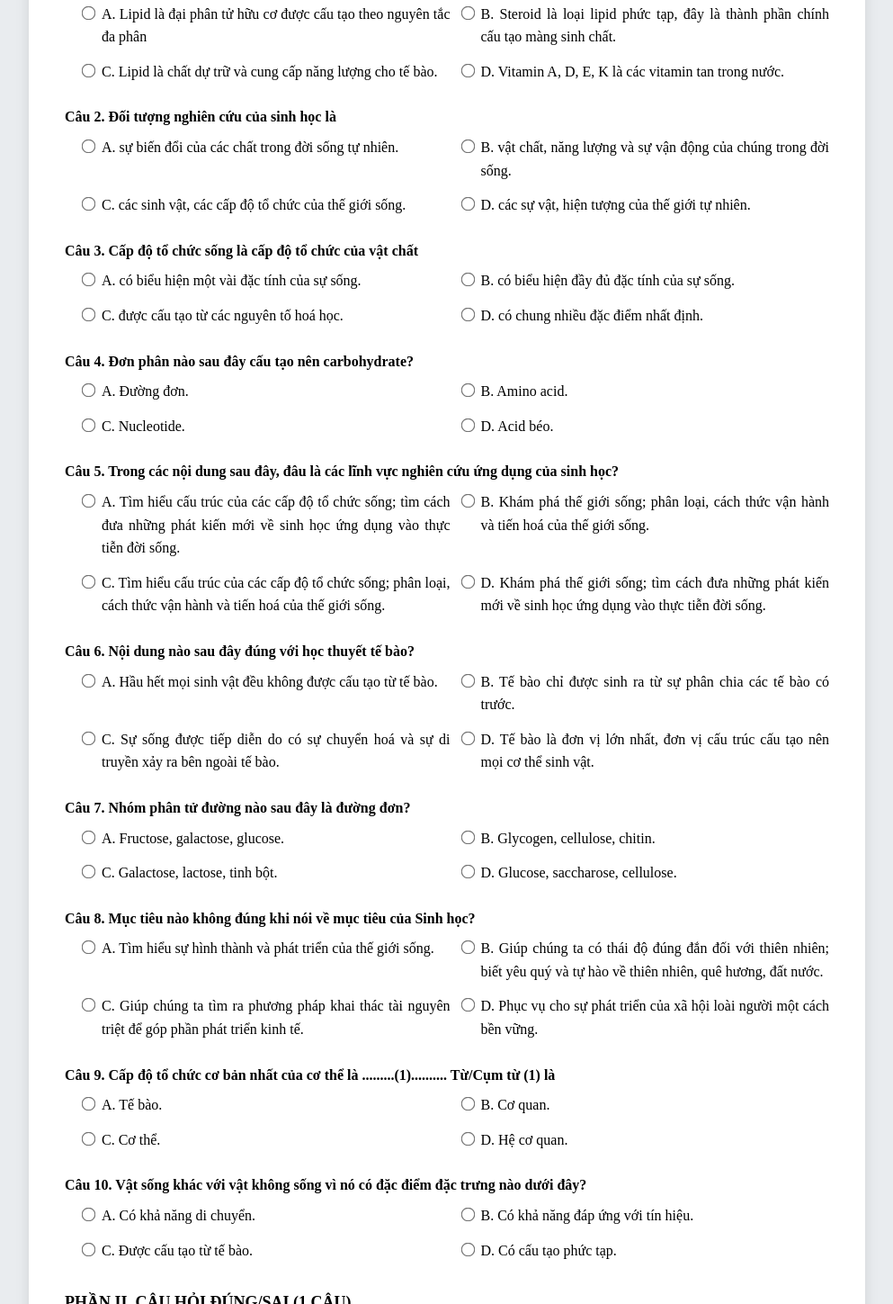
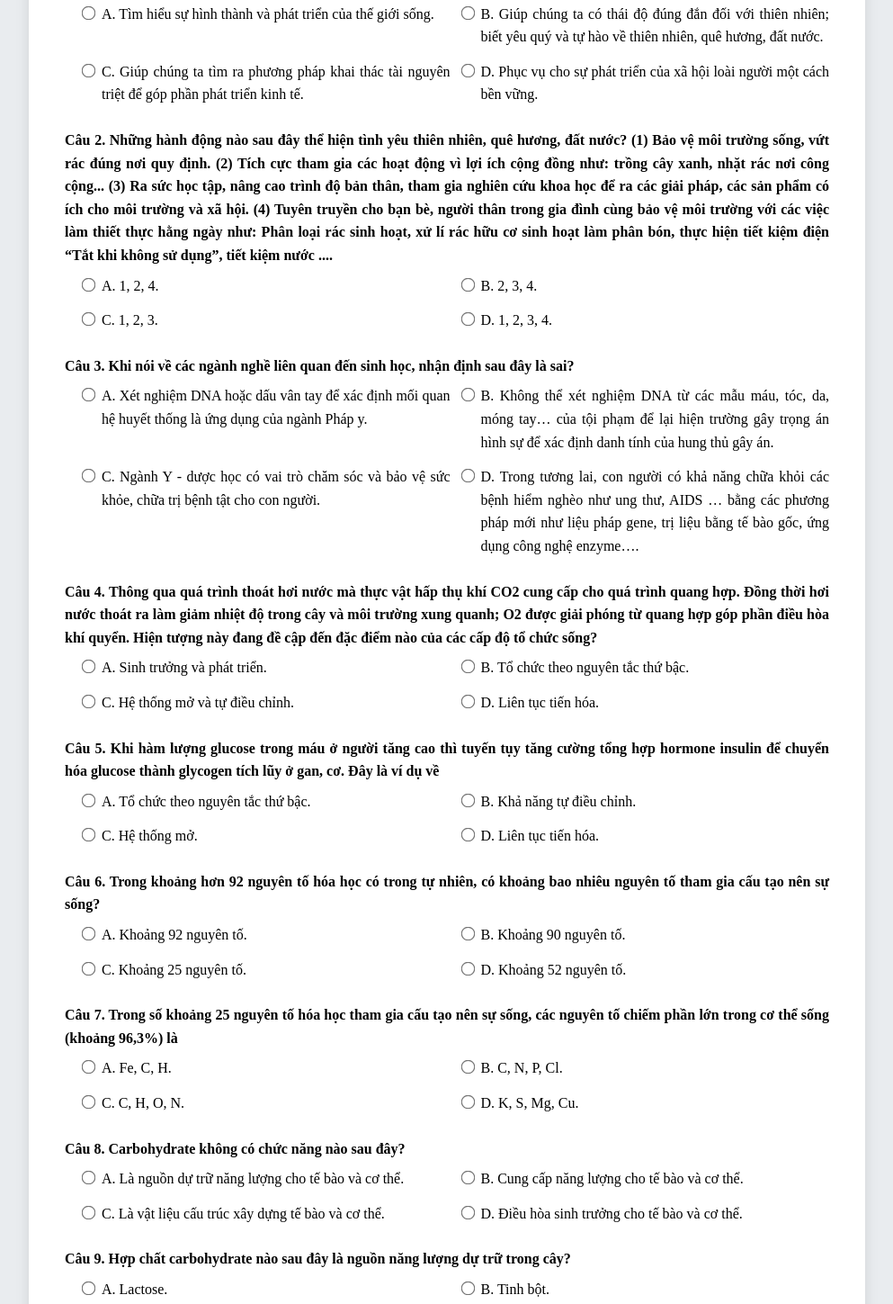
Before and after one commit to buinqocnhu/sinhhoc10a12.github.io, a plain HTML site: page index.html in a window 1280 px wide. Shown: the part 229-1678 px from the top of the page at 90% size, without its empty margins (143-1136 px from the left). Drawn offline with Linux system fonts and the light colour scheme.

Commit message:
Update index.html

```diff
--- a/index.html
+++ b/index.html
@@ -3,7 +3,7 @@
 <head>
     <meta charset="UTF-8">
     <meta name="viewport" content="width=device-width, initial-scale=1.0">
-    <title>Đề Thi Sinh Học 10 - Chuẩn Form</title>
+    <title>Đề Thi Sinh Học 10 - Đề Số 2</title>
     <style>
         body { font-family: 'Times New Roman', Times, serif; background-color: #e9ecef; color: #000; margin: 0; padding: 20px; }
         .container { max-width: 850px; margin: auto; background: white; padding: 40px; box-shadow: 0 0 15px rgba(0,0,0,0.1); }
@@ -66,37 +66,34 @@
 </div>
 
 <script>
-    // --- NGÂN HÀNG CÂU HỎI ĐÃ XÁO TRỘN VÀ ĐẦY ĐỦ ---
+    // --- NGÂN HÀNG CÂU HỎI MỚI (ĐÃ XÁO TRỘN) ---
 
     // 1. Trắc nghiệm (10 câu)
     const mcQuestions = [
-        // Bài 5
-        { id: "mc1", q: "Khi nói về lipid, phát biểu nào sau đây là đúng?", options: ["A. Lipid là đại phân tử hữu cơ được cấu tạo theo nguyên tắc đa phân", "B. Steroid là loại lipid phức tạp, đây là thành phần chính cấu tạo màng sinh chất.", "C. Lipid là chất dự trữ và cung cấp năng lượng cho tế bào.", "D. Vitamin A, D, E, K là các vitamin tan trong nước."], ans: "C" },
-        // Bài 1
-        { id: "mc2", q: "Đối tượng nghiên cứu của sinh học là", options: ["A. sự biến đổi của các chất trong đời sống tự nhiên.", "B. vật chất, năng lượng và sự vận động của chúng trong đời sống.", "C. các sinh vật, các cấp độ tổ chức của thế giới sống.", "D. các sự vật, hiện tượng của thế giới tự nhiên."], ans: "C" },
-        // Bài 3
-        { id: "mc3", q: "Cấp độ tổ chức sống là cấp độ tổ chức của vật chất", options: ["A. có biểu hiện một vài đặc tính của sự sống.", "B. có biểu hiện đầy đủ đặc tính của sự sống.", "C. được cấu tạo từ các nguyên tố hoá học.", "D. có chung nhiều đặc điểm nhất định."], ans: "B" },
-        // Bài 5
-        { id: "mc4", q: "Đơn phân nào sau đây cấu tạo nên carbohydrate?", options: ["A. Đường đơn.", "B. Amino acid.", "C. Nucleotide.", "D. Acid béo."], ans: "A" },
-        // Bài 1
-        { id: "mc5", q: "Trong các nội dung sau đây, đâu là các lĩnh vực nghiên cứu ứng dụng của sinh học?", options: ["A. Tìm hiểu cấu trúc của các cấp độ tổ chức sống; tìm cách đưa những phát kiến mới về sinh học ứng dụng vào thực tiễn đời sống.", "B. Khám phá thế giới sống; phân loại, cách thức vận hành và tiến hoá của thế giới sống.", "C. Tìm hiểu cấu trúc của các cấp độ tổ chức sống; phân loại, cách thức vận hành và tiến hoá của thế giới sống.", "D. Khám phá thế giới sống; tìm cách đưa những phát kiến mới về sinh học ứng dụng vào thực tiễn đời sống."], ans: "D" },
-        // Bài 4
-        { id: "mc6", q: "Nội dung nào sau đây đúng với học thuyết tế bào?", options: ["A. Hầu hết mọi sinh vật đều không được cấu tạo từ tế bào.", "B. Tế bào chỉ được sinh ra từ sự phân chia các tế bào có trước.", "C. Sự sống được tiếp diễn do có sự chuyển hoá và sự di truyền xảy ra bên ngoài tế bào.", "D. Tế bào là đơn vị lớn nhất, đơn vị cấu trúc cấu tạo nên mọi cơ thể sinh vật."], ans: "B" },
-        // Bài 5
-        { id: "mc7", q: "Nhóm phân tử đường nào sau đây là đường đơn?", options: ["A. Fructose, galactose, glucose.", "B. Glycogen, cellulose, chitin.", "C. Galactose, lactose, tinh bột.", "D. Glucose, saccharose, cellulose."], ans: "A" },
-        // Bài 1
-        { id: "mc8", q: "Mục tiêu nào không đúng khi nói về mục tiêu của Sinh học?", options: ["A. Tìm hiểu sự hình thành và phát triển của thế giới sống.", "B. Giúp chúng ta có thái độ đúng đắn đối với thiên nhiên; biết yêu quý và tự hào về thiên nhiên, quê hương, đất nước.", "C. Giúp chúng ta tìm ra phương pháp khai thác tài nguyên triệt để góp phần phát triển kinh tế.", "D. Phục vụ cho sự phát triển của xã hội loài người một cách bền vững."], ans: "C" },
-        // Bài 4
-        { id: "mc9", q: "Cấp độ tổ chức cơ bản nhất của cơ thể là .........(1).......... Từ/Cụm từ (1) là", options: ["A. Tế bào.", "B. Cơ quan.", "C. Cơ thể.", "D. Hệ cơ quan."], ans: "A" },
-        // Bài 3
-        { id: "mc10", q: "Vật sống khác với vật không sống vì nó có đặc điểm đặc trưng nào dưới đây?", options: ["A. Có khả năng di chuyển.", "B. Có khả năng đáp ứng với tín hiệu.", "C. Được cấu tạo từ tế bào.", "D. Có cấu tạo phức tạp."], ans: "C" }
+        // Bài 1 (Câu 4, 5, 6 trang 1)
+        { id: "mc1", q: "Mục tiêu nào không đúng khi nói về mục tiêu của Sinh học?", options: ["A. Tìm hiểu sự hình thành và phát triển của thế giới sống.", "B. Giúp chúng ta có thái độ đúng đắn đối với thiên nhiên; biết yêu quý và tự hào về thiên nhiên, quê hương, đất nước.", "C. Giúp chúng ta tìm ra phương pháp khai thác tài nguyên triệt để góp phần phát triển kinh tế.", "D. Phục vụ cho sự phát triển của xã hội loài người một cách bền vững."], ans: "C" },
+        { id: "mc2", q: "Những hành động nào sau đây thể hiện tình yêu thiên nhiên, quê hương, đất nước? (1) Bảo vệ môi trường sống, vứt rác đúng nơi quy định. (2) Tích cực tham gia các hoạt động vì lợi ích cộng đồng như: trồng cây xanh, nhặt rác nơi công cộng... (3) Ra sức học tập, nâng cao trình độ bản thân, tham gia nghiên cứu khoa học để ra các giải pháp, các sản phẩm có ích cho môi trường và xã hội. (4) Tuyên truyền cho bạn bè, người thân trong gia đình cùng bảo vệ môi trường với các việc làm thiết thực hằng ngày như: Phân loại rác sinh hoạt, xử lí rác hữu cơ sinh hoạt làm phân bón, thực hiện tiết kiệm điện “Tắt khi không sử dụng”, tiết kiệm nước ....", options: ["A. 1, 2, 4.", "B. 2, 3, 4.", "C. 1, 2, 3.", "D. 1, 2, 3, 4."], ans: "D" },
+        { id: "mc3", q: "Khi nói về các ngành nghề liên quan đến sinh học, nhận định sau đây là sai?", options: ["A. Xét nghiệm DNA hoặc dấu vân tay để xác định mối quan hệ huyết thống là ứng dụng của ngành Pháp y.", "B. Không thể xét nghiệm DNA từ các mẫu máu, tóc, da, móng tay… của tội phạm để lại hiện trường gây trọng án hình sự để xác định danh tính của hung thủ gây án.", "C. Ngành Y - dược học có vai trò chăm sóc và bảo vệ sức khỏe, chữa trị bệnh tật cho con người.", "D. Trong tương lai, con người có khả năng chữa khỏi các bệnh hiểm nghèo như ung thư, AIDS … bằng các phương pháp mới như liệu pháp gene, trị liệu bằng tế bào gốc, ứng dụng công nghệ enzyme…."], ans: "B" },
+
+        // Bài 3 (Câu 4, 5 trang 7, 8)
+        { id: "mc4", q: "Thông qua quá trình thoát hơi nước mà thực vật hấp thụ khí CO2 cung cấp cho quá trình quang hợp. Đồng thời hơi nước thoát ra làm giảm nhiệt độ trong cây và môi trường xung quanh; O2 được giải phóng từ quang hợp góp phần điều hòa khí quyển. Hiện tượng này đang đề cập đến đặc điểm nào của các cấp độ tổ chức sống?", options: ["A. Sinh trưởng và phát triển.", "B. Tổ chức theo nguyên tắc thứ bậc.", "C. Hệ thống mở và tự điều chỉnh.", "D. Liên tục tiến hóa."], ans: "C" },
+        { id: "mc5", q: "Khi hàm lượng glucose trong máu ở người tăng cao thì tuyến tụy tăng cường tổng hợp hormone insulin để chuyển hóa glucose thành glycogen tích lũy ở gan, cơ. Đây là ví dụ về", options: ["A. Tổ chức theo nguyên tắc thứ bậc.", "B. Khả năng tự điều chỉnh.", "C. Hệ thống mở.", "D. Liên tục tiến hóa."], ans: "B" },
+
+        // Bài 4 (Câu 12, 13 trang 11)
+        { id: "mc6", q: "Trong khoảng hơn 92 nguyên tố hóa học có trong tự nhiên, có khoảng bao nhiêu nguyên tố tham gia cấu tạo nên sự sống?", options: ["A. Khoảng 92 nguyên tố.", "B. Khoảng 90 nguyên tố.", "C. Khoảng 25 nguyên tố.", "D. Khoảng 52 nguyên tố."], ans: "C" },
+        { id: "mc7", q: "Trong số khoảng 25 nguyên tố hóa học tham gia cấu tạo nên sự sống, các nguyên tố chiếm phần lớn trong cơ thể sống (khoảng 96,3%) là", options: ["A. Fe, C, H.", "B. C, N, P, Cl.", "C. C, H, O, N.", "D. K, S, Mg, Cu."], ans: "C" },
+
+        // Bài 5 (Câu 5, 8, 9 trang 16)
+        { id: "mc8", q: "Carbohydrate không có chức năng nào sau đây?", options: ["A. Là nguồn dự trữ năng lượng cho tế bào và cơ thể.", "B. Cung cấp năng lượng cho tế bào và cơ thể.", "C. Là vật liệu cấu trúc xây dựng tế bào và cơ thể.", "D. Điều hòa sinh trưởng cho tế bào và cơ thể."], ans: "D" },
+        { id: "mc9", q: "Hợp chất carbohydrate nào sau đây là nguồn năng lượng dự trữ trong cây?", options: ["A. Lactose.", "B. Tinh bột.", "C. Glucose.", "D. Glycogen."], ans: "B" },
+        { id: "mc10", q: "Nhóm thực phẩm nào dưới đây là nguồn chính cung cấp chất đường bột cho cơ thể?", options: ["A. Dừa, mỡ lợn, dầu hạt cải.", "B. Bắp cải, cà rốt, cam.", "C. Tôm, thịt gà, trứng vịt.", "D. Gạo, ngô, khoai lang."], ans: "D" }
     ];
 
-    // 2. Đúng/Sai (1 câu - Bài 5)
+    // 2. Đúng/Sai (1 câu - Bài 5, Câu 52 trang 21)
     const tfQuestions = [
         {
             id: "tf1",
-            q: "Phân tích vật chất di truyền của bốn chủng vi sinh vật gây bệnh thì thu được kết quả như bảng sau. Biết rằng bốn chủng trên đều có vật chất di truyền là một phân tử nucleic acid. Nhận định sau đây đúng hay sai?",
+            q: "Phân tích vật chất di truyền của bốn chủng vi sinh vật gây bệnh thì thu được kết quả như bảng sau. Biết rằng bốn chủng trên đều có vật chất di truyền là một phân tử nucleic acid. Từ kết quả phân tích, mỗi nhận định sau đây đúng hay sai?",
             table: `<table class="tf-table"><tr><th>Chủng gây bệnh</th><th colspan="5">Tỷ lệ các loại nucleotide (%)</th></tr><tr><th></th><th>A</th><th>T</th><th>U</th><th>G</th><th>C</th></tr><tr><td>1</td><td>15</td><td>15</td><td>0</td><td>35</td><td>35</td></tr><tr><td>2</td><td>30</td><td>20</td><td>0</td><td>30</td><td>20</td></tr><tr><td>3</td><td>24</td><td>0</td><td>24</td><td>21</td><td>31</td></tr><tr><td>4</td><td>27</td><td>0</td><td>27</td><td>23</td><td>23</td></tr></table>`,
             statements: ["a) Chủng 1 có thể có vật chất di truyền là một phân tử DNA mạch kép.", "b) Chủng 2 có thể có vật chất di truyền là một phân tử DNA mạch đơn.", "c) Chủng 3 có thể có vật chất di truyền là một phân tử RNA mạch đơn.", "d) Chủng 4 có thể có vật chất di truyền là một phân tử RNA mạch kép."],
             ans: ["Đúng", "Đúng", "Đúng", "Sai"]
@@ -105,28 +102,28 @@
 
     // 3. Trả lời ngắn (6 câu)
     const saQuestions = [
-        // Bài 5
-        { id: "sa1", q: "Carbohydrate được cấu tạo từ bao nhiêu nguyên tố hoá học?", type: "text", ans: "3 nguyên tố (C, H, O)." },
-        // Bài 3
-        { id: "sa2", q: "Những nhận định nào đúng về đặc điểm chung của các cấp độ tổ chức của thế giới sống? (1) Tổ chức theo nguyên tắc thứ bậc. (2) Có khả năng tự điều chỉnh. (3) Thường xuyên trao đổi chất với môi trường. (4) Luôn có môi trường sống giống nhau.", type: "text", ans: "(1), (2), (3)." },
-        // Bài 1
-        { id: "sa3", q: "Khi nói về các ngành nghề liên quan đến sinh học, nhận định sau đây là sai?", type: "radio", options: ["A. Xét nghiệm DNA hoặc dấu vân tay để xác định mối quan hệ huyết thống là ứng dụng của ngành Pháp y.", "B. Không thể xét nghiệm DNA từ các mẫu máu, tóc, da, móng tay… của tội phạm để lại hiện trường gây trọng án hình sự để xác định danh tính của hung thủ gây án.", "C. Ngành Y - dược học có vai trò chăm sóc và bảo vệ sức khỏe, chữa trị bệnh tật cho con người.", "D. Trong tương lai, con người có khả năng chữa khỏi các bệnh hiểm nghèo như ung thư, AIDS … bằng các phương pháp mới như liệu pháp gene, trị liệu bằng tế bào gốc, ứng dụng công nghệ enzyme…."], ans: "B" },
-        // Bài 5
-        { id: "sa4", q: "Tùy vào số lượng đơn phân, carbohydrate được chia thành bao nhiêu nhóm?", type: "text", ans: "3 nhóm (Đường đơn, đường đôi, đường đa)." },
-        // Bài 3
-        { id: "sa5", q: "Cho các cấp độ tổ chức của thế giới sống: (1) phân tử, (2) bào quan, (3) mô, (4) cơ quan và (5) hệ cơ quan. Hãy viết liền các số theo thứ tự tăng dần tương ứng với những cấp độ tổ chức sống được cấu tạo từ tế bào.", type: "text", ans: "Thứ tự tăng dần là: 2, 1, 3, 4, 5." },
-        // Bài 4
-        { id: "sa6", q: "Theo tỉ lệ các nguyên tố hóa học có trong cơ thể sống, nguyên tố nào sau đây là nguyên tố đa lượng?", type: "radio", options: ["A. Cu", "B. Fe", "C. Zn", "D. N"], ans: "D" }
+        // Bài 1 (Câu 23 trang 6)
+        { id: "sa1", q: "Những hoạt động nào được thực hiện ở bước 1 trong nghiên cứu vấn đề thúc đẩy thanh long ra quả trái vụ? (1) Chọn phương pháp xử lí. (2) Chuẩn bị bóng đèn và dây dẫn đúng kỹ thuật. (3) Ghi ngày bắt đầu và kết thúc thắp đèn, thời gian thắp đèn mỗi đêm. (4) Lựa chọn vườn thanh long để thực nghiệm. Hãy liệt kê các số đúng.", type: "text", ans: "(1), (2), (3), (4)." },
+        // Bài 3 (Câu 18 trang 9)
+        { id: "sa2", q: "Phương án nào dưới đây phản ánh đúng trình tự các cấp độ tổ chức của thế giới sống? (Chỉ ghi A, B, C hoặc D)", type: "radio", options: ["A. Nguyên tử → Phân tử → Tế bào → Bào quan → Mô → Hệ cơ quan → Cơ quan → Cơ thể → Quần thể → Quần xã → Hệ sinh thái.", "B. Nguyên tử → Phân tử → Bào quan → Tế bào → Mô → Cơ quan → Hệ cơ quan → Cơ thể → Quần thể → Quần xã → Hệ sinh thái.", "C. Phân tử → Nguyên tử → Tế bào → Bào quan → Mô → Cơ quan → Hệ cơ quan → Cơ thể → Quần thể → Quần xã → Hệ sinh thái.", "D. Phân tử → Nguyên tử → Bào quan → Tế bào → Mô → Hệ cơ quan → Cơ quan → Cơ thể → Quần thể → Quần xã → Hệ sinh thái."], ans: "B" },
+        // Bài 3 (Câu 22 trang 9)
+        { id: "sa3", q: "Cho các cấp độ tổ chức của thế giới sống: (1) phân tử, (2) bào quan, (3) mô, (4) cơ quan và (5) hệ cơ quan. Hãy viết liền các số theo thứ tự tăng dần tương ứng với những cấp độ tổ chức sống được cấu tạo từ tế bào.", type: "text", ans: "2, 1, 3, 4, 5" },
+        // Bài 4 (Câu 20 trang 11)
+        { id: "sa4", q: "Nhận định nào sau đây là đúng khi nói về tác dụng của việc thường xuyên thay đổi các món ăn và mỗi bữa nên ăn nhiều món? (Chỉ ghi A, B, C hoặc D)", type: "radio", options: ["A. Cung cấp đầy đủ các nguyên tố hoá học và các chất dinh dưỡng cần thiết cho cơ thể.", "B. Cung cấp nhiều loại protein cấu tạo tế bào của cơ thể.", "C. Tạo sự đa dạng về văn hoá ẩm thực và thay đổi khẩu vị của người ăn.", "D. Cung cấp đầy đủ các nguyên tố đa lượng để cấu tạo nên tế bào."], ans: "A" },
+        // Bài 5 (Câu 26 trang 12)
+        { id: "sa5", q: "Phân tử nước có tính phân cực là do đâu? (Chỉ ghi A, B, C hoặc D)", type: "radio", options: ["A. oxygen có khả năng hút electron mạnh hơn nên cặp electron dùng chung có xu hướng lệch về phía hydrogen.", "B. oxygen có khả năng hút electron mạnh hơn nên cặp electron dùng chung có xu hướng lệch về phía oxygen.", "C. hydrogen có khả năng hút electron mạnh hơn nên cặp electron dùng chung có xu hướng lệch về phía hydrogen.", "D. hydrogen có khả năng hút electron mạnh hơn nên cặp electron dùng chung có xu hướng lệch về phía oxygen."], ans: "B" },
+        // Bài 5 (Câu 56 trang 21)
+        { id: "sa6", q: "Nucleotide được cấu tạo gồm bao nhiêu thành phần?", type: "text", ans: "3 thành phần (đường 5 carbon, base nitơ, nhóm phosphate)." }
     ];
 
     // 4. Tự luận (3 câu)
     const tlQuestions = [
-        // Bài 5
-        { id: "tl1", q: "Trình bày vai trò của carbohydrate trong tế bào. Cho ví dụ mỗi vai trò.", ans: "Gồm: - Nguồn năng lượng cung cấp cho các hoạt động sống (glucose). - Nguồn năng lượng dự trữ của cơ thể (tinh bột ở TV; glycogen ở ĐV và nấm). - Tham gia cấu tạo một số thành phần của tế bào và cơ thể. VD: + Thành tế bào TV: cellulose. + Thành tế bào nấm & bộ xương ngoài của côn trùng: chitin. + Thành tế bào VK: peptidoglycan. - Một số carbohydrate liên kết với protein hay lipid tham gia cấu tạo màng sinh chất... - Đường 5C (ribose và deoxyribose) tham gia cấu tạo nucleic acid." },
-        // Bài 2
-        { id: "tl2", q: "Trình bày các bước trong quy trình nghiên cứu khoa học?", ans: "Gồm các bước: (1) Quan sát và thu thập dữ liệu → (2) Đặt câu hỏi → (3) Hình thành giả thuyết → (4) Thiết kế và tiến hành thí nghiệm kiểm chứng → (5) Phân tích kết quả → (6) Rút ra kết luận." },
-        // Bài 5
-        { id: "tl3", q: "Xác định các ví dụ sau đây thuộc vai trò nào của protein trong tế bào? a) Casein trong sữa mẹ. b) Actin và myosin cấu tạo nên các cơ. c) Kháng thể chống lại vi sinh vật gây bệnh. d) Hormone insulin và glucagon điều hòa lượng đường trong máu.", ans: "a) Casein trong sữa mẹ → chức năng dự trữ các amino acid. b) Actin và myosin cấu tạo nên các cơ → chức năng cấu tạo TB và cơ thể (cấu trúc). c) Kháng thể → chức năng bảo vệ cơ thể chống lại các tác nhân gây bệnh. d) Hormone insulin và glucagon điều hòa lượng đường trong máu → chức năng điều hòa các hoạt động sinh lý trong cơ thể." }
+        // Bài 2 (Câu 25 trang 7)
+        { id: "tl1", q: "Người ta làm thí nghiệm ở vườn cam 6 tuổi với 3 công thức. Các công thức được bố trí theo khối ngẫu nhiên, 3 lần nhắc, mỗi lần 5 cây, lượng phân bón/cây là: - Công thức 1: 500 g N + 350 g P2O5 + 600 g K2O. - Công thức 2: 500 g N + 350 g P2O5 + 500 g K2O. - Công thức 3: 500 g N + 350 g P2O5 + 400 g K2O. a. Thí nghiệm trên đã sử dụng các phương pháp nghiên cứu sinh học nào? b. Kết quả thí nghiệm cho thấy: không có sự sai khác nhiều về thời gian từ nở hoa đến kết thúc nở hoa ở các công thức thí nghiệm. Từ kết quả thí nghiệm đó, hãy rút ra nhận xét.", ans: "a. Các phương pháp được sử dụng: Phương pháp thực nghiệm khoa học. Phương pháp quan sát. b. Các công thức bón phân áp dụng trong thí nghiệm có lượng K2O thay đổi nhưng không làm thay đổi thời gian nở hoa của giống cam. Do đó, tác động của K2O trong thí nghiệm đối với sự nở hoa là không đáng kể." },
+        // Bài 5 (Câu 63 trang 22)
+        { id: "tl2", q: "Trình bày vai trò của carbohydrate trong tế bào. Cho ví dụ mỗi vai trò.", ans: "Gồm: - Nguồn năng lượng cung cấp cho các hoạt động sống (glucose). - Nguồn năng lượng dự trữ của cơ thể (tinh bột ở TV; glycogen ở ĐV và nấm). - Tham gia cấu tạo một số thành phần của tế bào và cơ thể. VD: + Thành tế bào TV: cellulose. + Thành tế bào nấm & bộ xương ngoài của côn trùng: chitin. + Thành tế bào VK: peptidoglycan. - Một số carbohydrate liên kết với protein hay lipid tham gia cấu tạo màng sinh chất... - Đường 5C (ribose và deoxyribose) tham gia cấu tạo nucleic acid." },
+        // Bài 5 (Câu 68 trang 23)
+        { id: "tl3", q: "Vì sao tóc và lông trắng trứng gà đều có bản chất là protein nhưng lại có tính chất và vai trò khác nhau đối với con người?", ans: "- Vì chúng có số lượng, thành phần và trật tự sắp xếp các amino acid trong chuỗi polypeptide khác nhau. - Sự khác nhau trong chuỗi polypeptide dẫn tới các cấu trúc bậc 2, 3 và bậc 4 (nếu có) của chúng khác nhau. - Vì cấu trúc của tóc khác so với lòng trắng trứng gà nên quyết định các tính chất khác nhau: tóc bền, không tan trong nước và ít bị biến đổi khi gặp nhiệt độ cao, còn trứng gà không bền, tan trong nước và bị đông tụ khi gặp nhiệt độ cao. - Các tính chất của tóc phù hợp với vai trò bảo vệ cơ thể, các tính chất của trứng gà phù hợp với vai trò dự trữ chất dinh dưỡng và là một trong những nguồn dinh dưỡng của con người." }
     ];
 
     // --- HÀM HIỂN THỊ ĐỀ THI ---
@@ -194,3 +191,5 @@
 </script>
 </body>
 </html>
+</body>
+</html>
```
